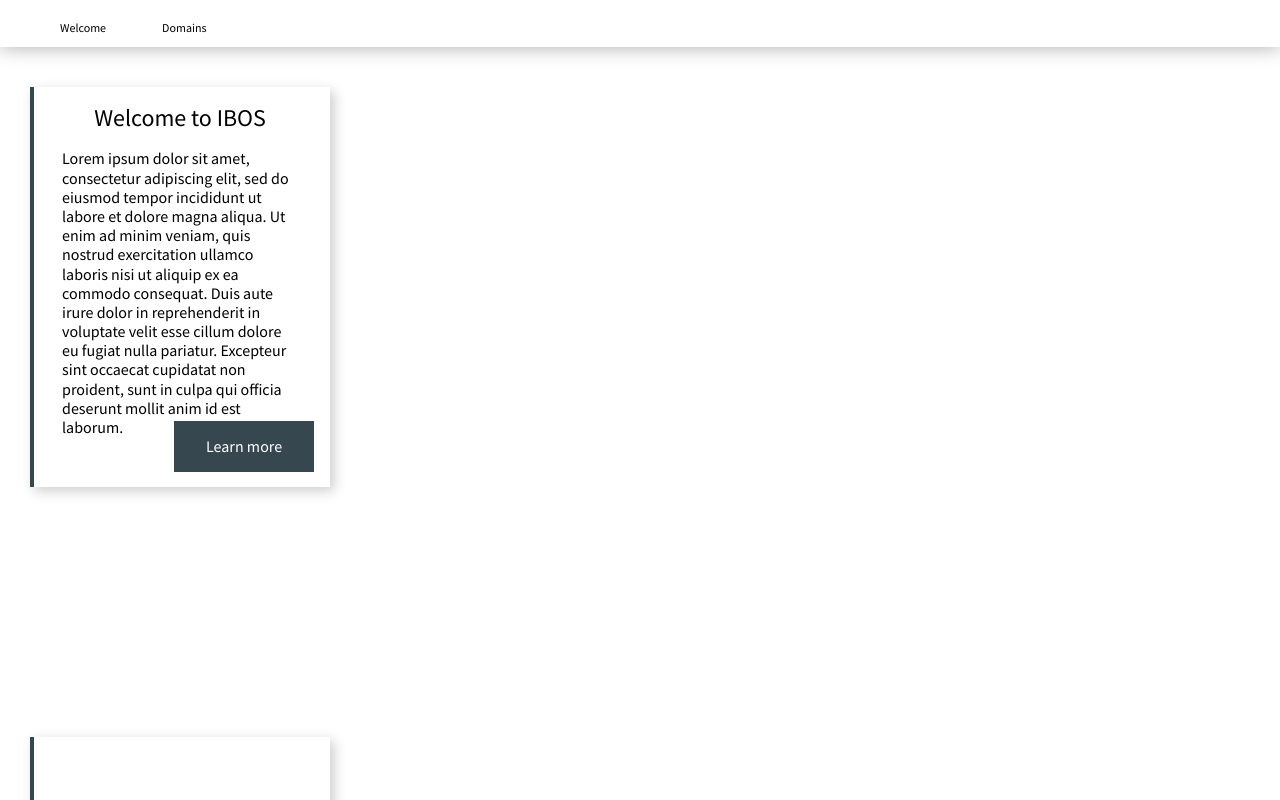
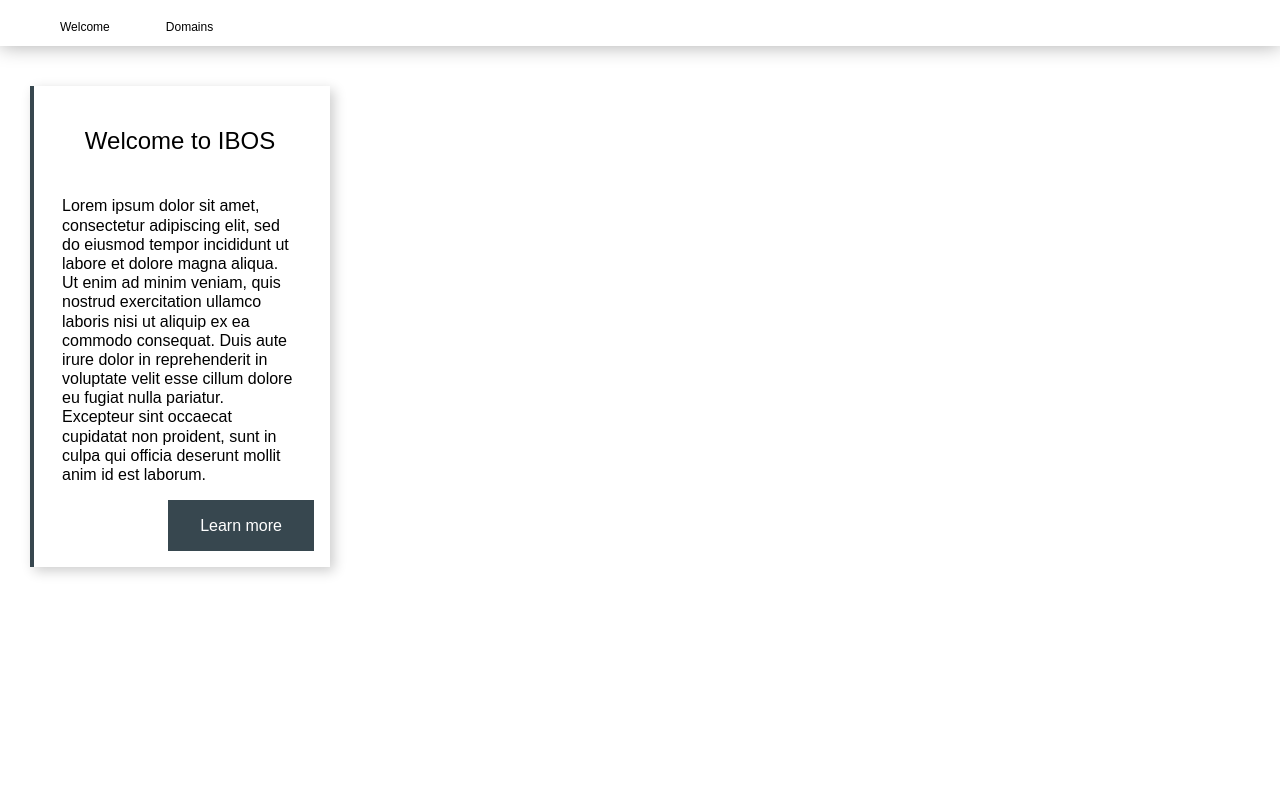
Before and after one commit to fromITzerotoIThero/IBOS, a React (Create React App) app: page / in a window 1280 px wide. Shown: the top 800 px of the page. Built offline with nearby package versions, Linux system fonts and the light colour scheme; no server answers; the database is empty; the HTML template or start-up script is replaced by a standard one.

Commit message:
WelcomeScreen as a container for BasicCard

```diff
--- a/src/components/WelcomeScreen/WelcomeScreen.jsx
+++ b/src/components/WelcomeScreen/WelcomeScreen.jsx
@@ -1,15 +1,18 @@
 import React from 'react';
-import styles from './WelcomeScreen.module.css';
+import BasicCard from '../BasicCard/BasicCard';
 
 function WelcomeScreen({ title, description, buttonText, buttonLink }) {
 
     return (
-        <div className={styles.welcome_screen}>
-            <div className={styles.title}>{title}</div>
-            <div className={styles.description}>
-                {description}
-            </div>
-            <a href={buttonLink} className={styles.button}>{buttonText}</a>
+        <div>
+
+            <BasicCard
+                title={title}
+                description={description}
+                buttonText={buttonText}
+                buttonLink={buttonLink}
+            />
+
         </div>
     );
 
--- a/src/components/WelcomeScreen/WelcomeScreen.module.css
+++ b/src/components/WelcomeScreen/WelcomeScreen.module.css
@@ -2,7 +2,6 @@
 
 .welcome_screen {
     width: 300px;
-    height: 400px;
     margin: 40px 30px 250px 30px;
     font-family: "Source Sans Pro", sans-serif;
     box-shadow: 4px 4px 12px 0 rgba(0, 0, 0, 0.2), inset 4px 0 0 0 #37474F;
@@ -20,11 +19,13 @@
     padding: 0 2em;
 }
 
+.button_container {
+    display: flex;
+    justify-content: end;
+}
+
 .button {
-    display: inline-block;
-    position: relative;
-    left: 9em;
-    bottom: 1em;
+    margin: 1em;
     padding: 1em 2em;
     border: none;
     z-index: -1;
```
